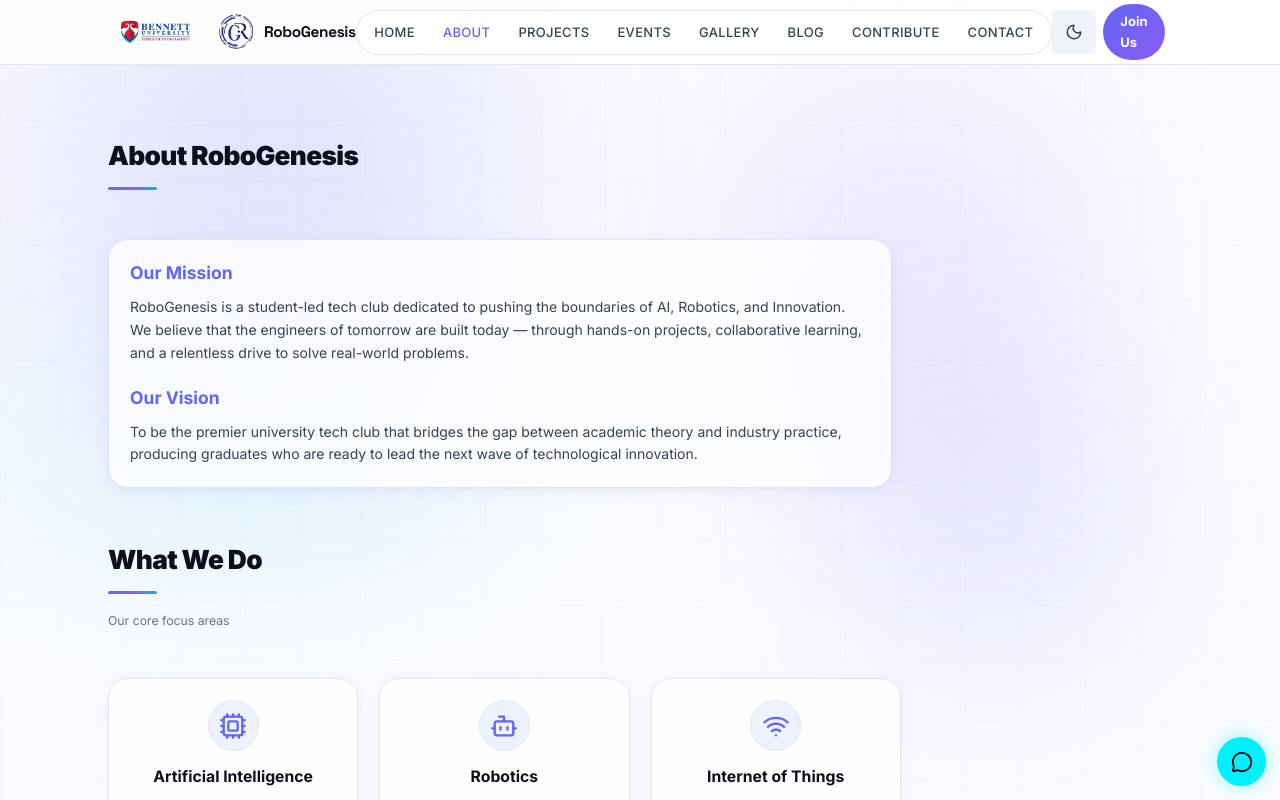
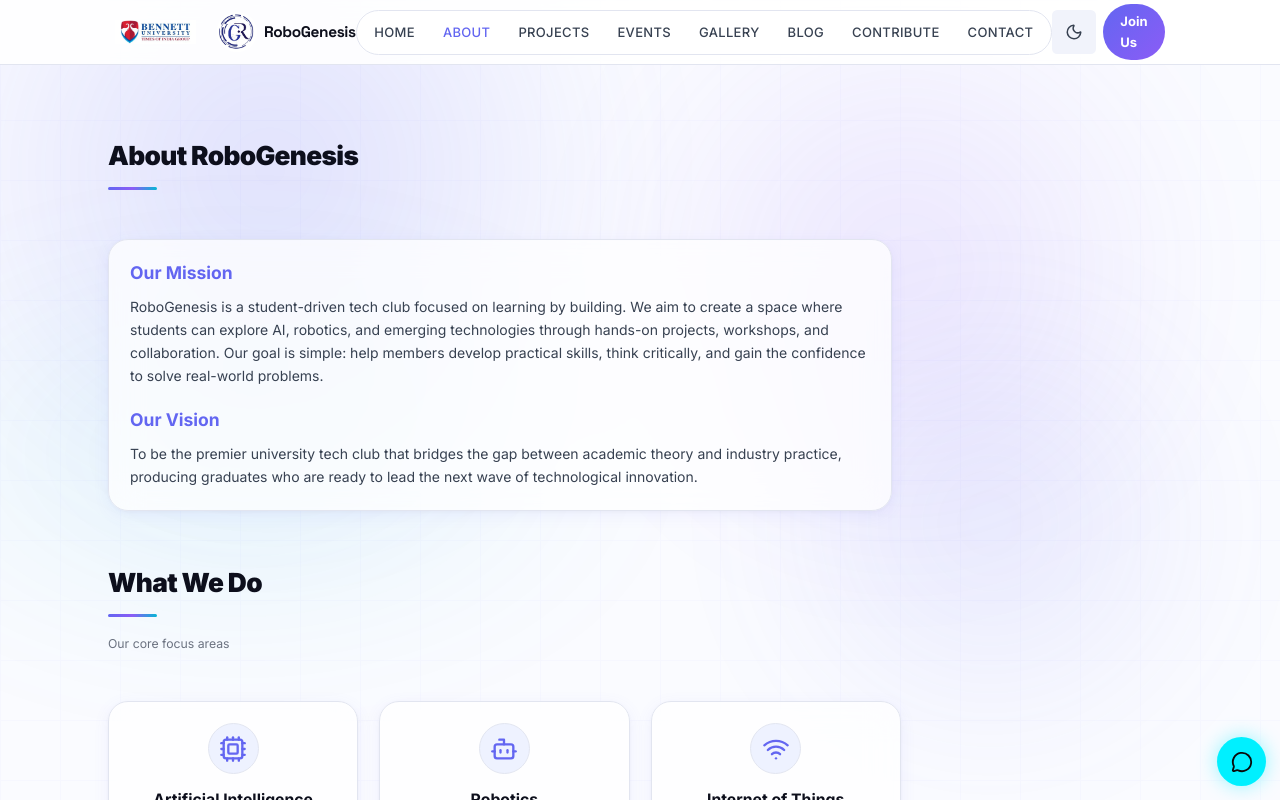
Before and after one commit to Anshupadhyay1419/club_website, a Next.js app: page /about in a window 1280 px wide. Shown: the top 800 px of the page. Built offline with nearby package versions, Linux system fonts and the light colour scheme.

Commit message:
event update

```diff
--- a/app/about/page.tsx
+++ b/app/about/page.tsx
@@ -38,9 +38,9 @@ export default function AboutPage() {
         <GlassCard className="mb-16 max-w-4xl">
           <h3 className="text-xl font-bold mb-3 font-[var(--font-space-grotesk)]" style={{ color: 'var(--accent)' }}>Our Mission</h3>
           <p className="leading-relaxed mb-6" style={{ color: 'var(--text-secondary)' }}>
-            RoboGenesis is a student-led tech club dedicated to pushing the boundaries of AI, Robotics, and Innovation.
-            We believe that the engineers of tomorrow are built today — through hands-on projects, collaborative learning,
-            and a relentless drive to solve real-world problems.
+            RoboGenesis is a student-driven tech club focused on learning by building. We aim to create a space where students can explore AI, robotics, and emerging technologies through hands-on projects, workshops, and collaboration.
+
+            Our goal is simple: help members develop practical skills, think critically, and gain the confidence to solve real-world problems.
           </p>
           <h3 className="text-xl font-bold mb-3 font-[var(--font-space-grotesk)]" style={{ color: 'var(--accent)' }}>Our Vision</h3>
           <p className="leading-relaxed" style={{ color: 'var(--text-secondary)' }}>
--- a/data/events.ts
+++ b/data/events.ts
@@ -7,7 +7,7 @@ export const events: Event[] = [
     title: 'Deep Sight',
     description: 'A 18-hour hackathon focused on computer vision and AI. Teams will build intelligent vision systems — from object detection to real-time scene understanding. Open to all university students.',
     date: '2026-04-24T09:00:00.000Z',
-    isPast: false,
+    isPast: true,
     registrationLink: 'https://unstop.com/o/ufK6vyn?lb=o3OgcqGt&utm_medium=Share&utm_source=tslmqvdo67994&utm_campaign=Online_coding_challenge',
     websiteLink: 'https://deep-sight.vercel.app/deepsight.html',
   },
```
